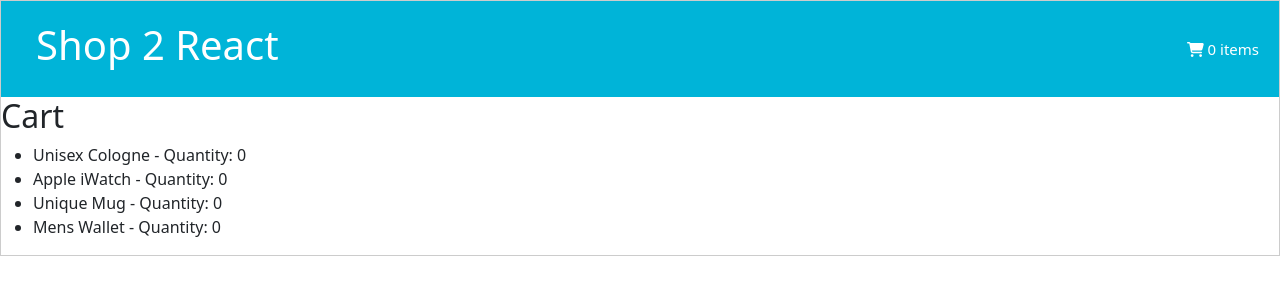
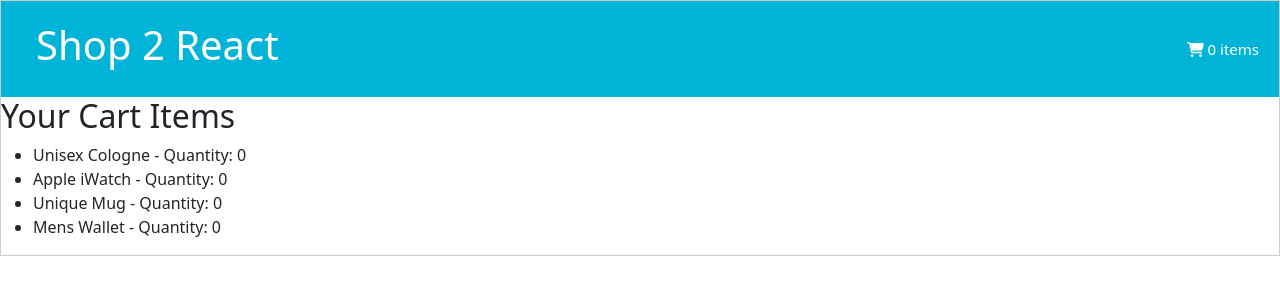
Before and after one commit to iffydopsqueen/full-stack-web-dev-wk-2, a React (Create React App) app in the folder Day 3/shopcart/: page /cart in a window 1280 px wide. Shown: the top 300 px of the page. Built offline with nearby package versions, Linux system fonts and the light colour scheme.

Commit message:
Ensure that the number of quantity does not go below zero(0)

```diff
--- a/Day 3/shopcart/src/App.js
+++ b/Day 3/shopcart/src/App.js
@@ -33,10 +33,14 @@ class App extends Component {
     const { value } = e.target;
     const { products } = this.state;
 
+    let updatedValue = parseInt(value) || 0;
+    // Ensure value doesn't go below 0
+    updatedValue = Math.max(0, updatedValue);
+
     // Updates the state with the new value entered by the user
     const updatedProducts = products.map(product => {
       if (product.id === productId) {
-        return { ...product, value: parseInt(value) || 0 }; // Ensure value is a number
+        return { ...product, value: updatedValue }; // Ensure value is a number
       }
       return product;
     });
--- a/Day 3/shopcart/src/cart.js
+++ b/Day 3/shopcart/src/cart.js
@@ -3,7 +3,7 @@ import React from "react";
 const Cart = ({ products }) => {
     return (
         <div className="cart">
-            <h2>Cart</h2>
+            <h2>Your Cart Items</h2>
             <ul>
                 {products.map((product) => (
                     <li key={product.id}>
```
